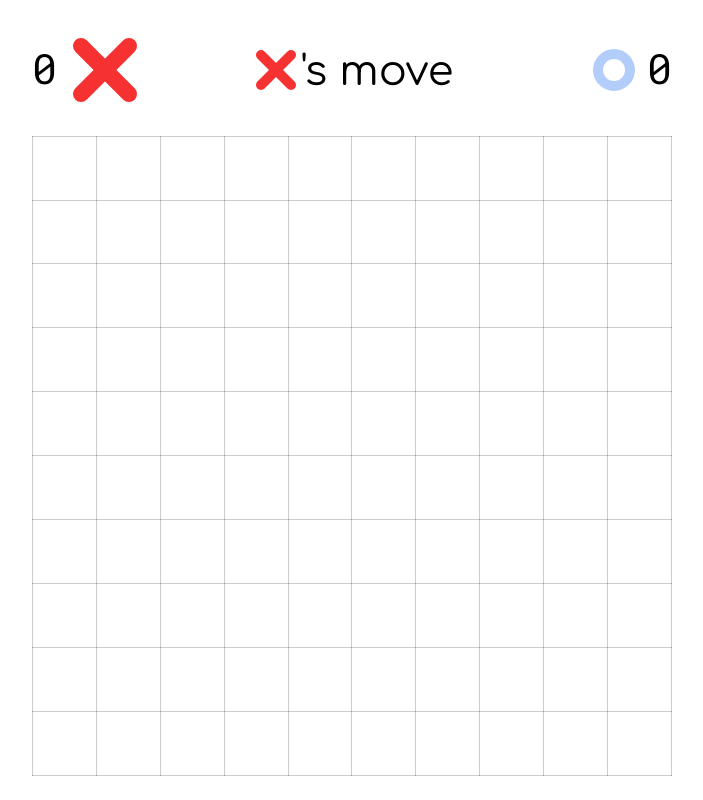
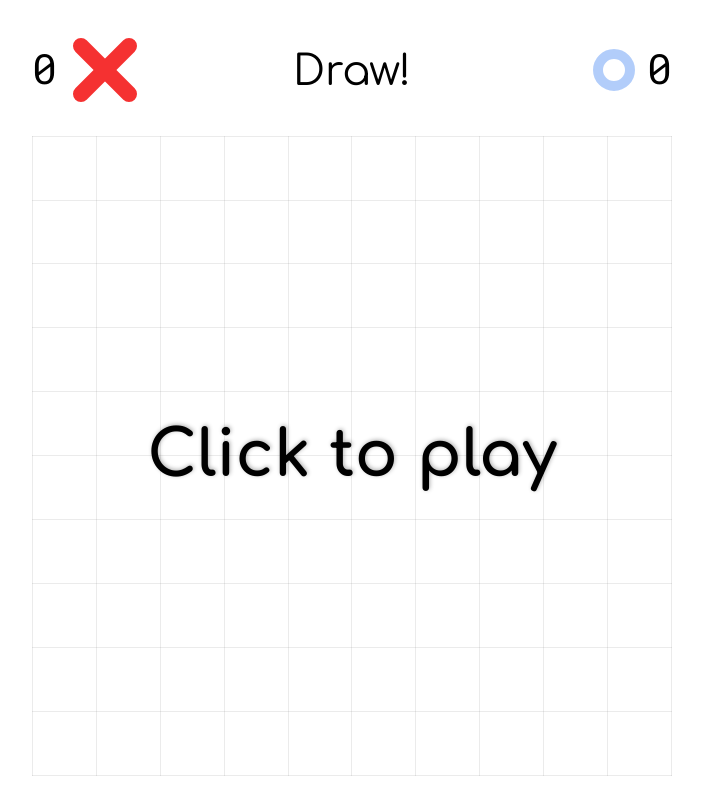
Before and after one commit to Solomka12/tic-tac-toe, a React (Create React App) app: page / in a window 1280 px wide. Both pictures are taken after a click on the button "Play". Shown: the whole page, without its empty margins (288-991 px from the left). Built offline with nearby package versions, Linux system fonts and the light colour scheme.

Commit message:
Add game draw handling

```diff
--- a/src/components/Game.js
+++ b/src/components/Game.js
@@ -30,17 +30,17 @@ export default function Game() {
 
     useEffect(() => {
         if (winnerRow) {
-            const sign = board[winnerRow[0]];
-            setWinnerSign(sign);
-            setScore(prev => ({...prev, [sign]: prev[sign] + 1}));
-            switch (moveChangeVariant) {
-                case 1: setStartPlayerSign(startPlayerSign === PLAYER_SIGN.X ? PLAYER_SIGN.O : PLAYER_SIGN.X); break;
-                case 2: setStartPlayerSign(PLAYER_SIGN.O); break;
-                case 0:
-                default: setStartPlayerSign(PLAYER_SIGN.X);
+            if (winnerRow.length) {
+                const sign = board[winnerRow[0]];
+                setWinnerSign(sign);
+                setScore(prev => ({...prev, [sign]: prev[sign] + 1}));
+                fireConfetti(120, {y: 0.8, x: 1});
+                fireConfetti(60, {y: 0.8, x: 0});
+            } else {
+                setWinnerSign('draw');
             }
-            fireConfetti(120, {y: 0.8, x: 1});
-            fireConfetti(60, {y: 0.8, x: 0});
+
+            switchFirstPlayer();
         }
     }, [winnerRow]);
 
@@ -58,6 +58,15 @@ export default function Game() {
 
     const togglePlayer = () => {
         setCurrentPlayer(p => p === PLAYER_SIGN.X ? PLAYER_SIGN.O : PLAYER_SIGN.X);
+    };
+
+    const switchFirstPlayer = () => {
+        switch (moveChangeVariant) {
+            case 1: setStartPlayerSign(startPlayerSign === PLAYER_SIGN.X ? PLAYER_SIGN.O : PLAYER_SIGN.X); break;
+            case 2: setStartPlayerSign(PLAYER_SIGN.O); break;
+            case 0:
+            default: setStartPlayerSign(PLAYER_SIGN.X);
+        }
     };
 
     return (
--- a/src/components/StatusPanel.js
+++ b/src/components/StatusPanel.js
@@ -16,8 +16,13 @@ export default function StatusPanel({score, currentPlayer, winnerSign}) {
                 <img src={xIcon} alt="x"/>
             </span>
             <span className="info-content">
-                <img src={getSignIcon(winnerSign || currentPlayer)} alt={winnerSign || currentPlayer}/>
-                {winnerSign ? '\'s win!' : '\'s move'}
+                {winnerSign === 'draw'
+                    ? 'Draw!'
+                    : <>
+                        <img src={getSignIcon(winnerSign || currentPlayer)} alt={winnerSign || currentPlayer}/>
+                        {winnerSign ? '\'s win!' : '\'s move'}
+                    </>
+                }
             </span>
             <span className="panel-o-block">
                 <img src={oIcon} alt="o"/>
--- a/src/utils/index.js
+++ b/src/utils/index.js
@@ -83,6 +83,8 @@ export const getWinnerRow = (board, boardSize, marksToWin) => {
         return currWinnerRow.length >= marksToWin ? currWinnerRow : null;
     };
 
+    let isEmptyCell = false;
+
     for (let i = 0; i < board.length; i++) {
         const cell = board[i];
 
@@ -98,8 +100,12 @@ export const getWinnerRow = (board, boardSize, marksToWin) => {
 
             const diagonalRTLRow = getDiagonalRTLRow(i, cell, board);
             if (diagonalRTLRow) return diagonalRTLRow;
+        } else {
+            isEmptyCell = true;
         }
     }
+
+    if (!isEmptyCell) return [];
 };
 
 export const fireConfetti = (angle = 90, {x = 0.5, y = 0.5}) => {
```
